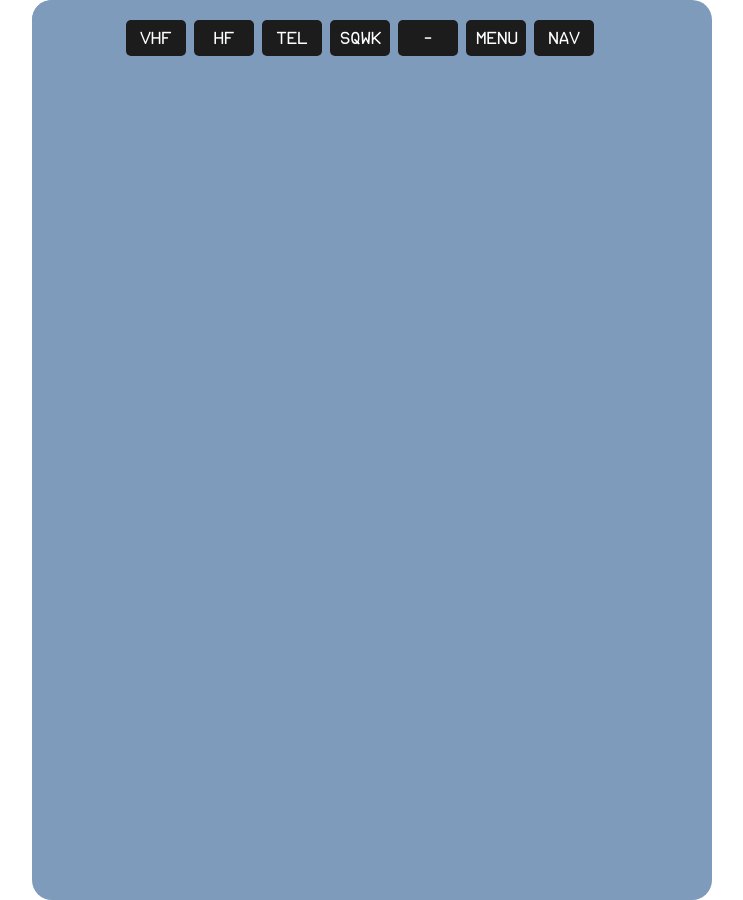
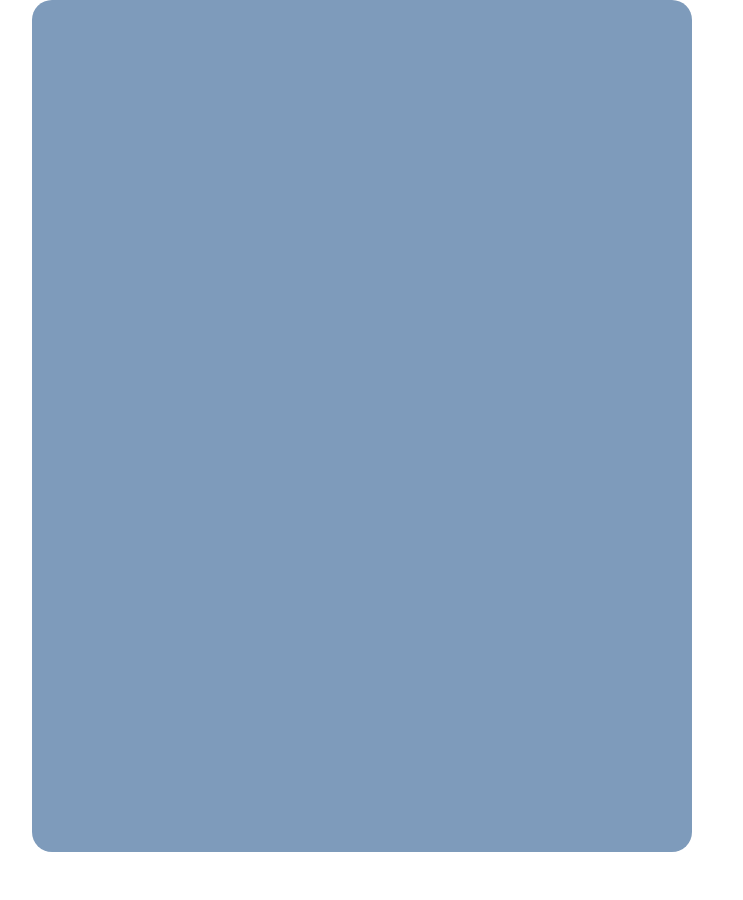
Before and after one commit to ibza-sujau/rmp, a React (Create React App) app: page /sqwk in a window 1280 px wide. Shown: the whole page, without its empty margins (278-1021 px from the left). After the commit the page ends 852 px from the top, so only its background shows below. Built offline with nearby package versions, Linux system fonts and the light colour scheme.

Commit message:
Adding ENUM button types, removing file clutter.

```diff
--- a/src/components/Input.tsx
+++ b/src/components/Input.tsx
@@ -9,10 +9,9 @@ type InputProps = {
     onChange?: () => void,
 }
 
-const Input = ({...props}: InputProps) => {
-    return(
-        <input type={props.type} placeholder={props.placeholder} maxLength={props.characterLimit} className={"input"} onChange={props.onChange}/>
+export const Input = ({...props}: InputProps) => {
+    return (
+        <input type={props.type} placeholder={props.placeholder} maxLength={props.characterLimit} className={"input"}
+               onChange={props.onChange}/>
     )
 }
-
-export default Input;
--- a/src/components/buttons/MainButton.tsx
+++ b/src/components/buttons/MainButton.tsx
@@ -1,16 +1,22 @@
 import React from "react";
 import "./MainButton.scss";
 
-type MainButtonProps = {
+export enum ButtonType {
+    Left,
+    Right,
+    Main,
+    NumPad
+}
+
+type ButtonProps = {
+    type: ButtonType,
     className?: string
     onClick?: () => void,
     children?: any,
 }
 
-const MainButton = ({...props}: MainButtonProps) => {
-    return(
+export const Button = (props: ButtonProps) => {
+    return (
         <button className={"btn"} onClick={props.onClick}>{props.children}</button>
-    )
+    );
 }
-
-export default MainButton;
--- a/src/pages/SqwkPage.tsx
+++ b/src/pages/SqwkPage.tsx
@@ -1,25 +1,9 @@
 import React from 'react';
 import './SqwkPage.scss';
-import MainButton from "../components/buttons/MainButton";
-import { useHistory } from "react-router-dom";
 
 const SqwkPage = () => {
-
-    const history = useHistory();
-
     return (
         <div className={"page"}>
-            <div className={"rmp"}>
-                <div className={"btn-group"}>
-                    <MainButton onClick={() => history.push("/vhs")} children={"VHF"} />
-                    <MainButton children={"HF"} />
-                    <MainButton children={"TEL"} />
-                    <MainButton onClick={() => history.push("/sqwk")} children={"SQWK"} />
-                    <MainButton children={"-"} />
-                    <MainButton children={"MENU"} />
-                    <MainButton children={"NAV"} />
-                </div>
-            </div>
         </div>
     )
 }
--- a/src/pages/VhsPage.tsx
+++ b/src/pages/VhsPage.tsx
@@ -2,22 +2,23 @@ import React from 'react';
 import './VhsPage.scss';
 import { useHistory } from "react-router-dom";
 
-import Input from "../components/Input"
-import MainButton from "../components/buttons/MainButton";
+// COMPONENTS
+import { Input } from "../components/Input"
+import { Button, ButtonType } from "../components/buttons/MainButton";
 
-const VhsPage = () => {
+export const VhsPage = () => {
 
     const history = useHistory();
 
     return (
         <div className={"page"}>
-            <MainButton onClick={() => history.push("/vhs")} children={"VHF"} />
-            <MainButton children={"HF"} />
-            <MainButton children={"TEL"} />
-            <MainButton onClick={() => history.push("/sqwk")} children={"SQWK"} />
-            <MainButton children={"-"} />
-            <MainButton children={"MENU"} />
-            <MainButton children={"NAV"} />
+            <Button onClick={() => history.push("/vhs")} children={"VHF"}  type={ButtonType.Main}/>
+            <Button children={"HF"}  type={ButtonType.Main}/>
+            <Button children={"TEL"} type={ButtonType.Main}/>
+            <Button onClick={() => history.push("/sqwk")} children={"SQWK"} type={ButtonType.Main}/>
+            <Button children={"-"} type={ButtonType.Main}/>
+            <Button children={"MENU"} type={ButtonType.Main}/>
+            <Button children={"NAV"} type={ButtonType.Main}/>
             <div className={"screen"}>
                 <div className={"flex-row"}>
                     <div className={"flex-row-item-1"}>
@@ -37,7 +38,7 @@ const VhsPage = () => {
                         <Input characterLimit={7} placeholder={"DATA"} type={"text"}/>
                     </div>
                     <div className={"flex-row-item-2"}>
-                        <h2>VHF1</h2>
+                        <h2>VHF2</h2>
                     </div>
                     <div className={"flex-row-item-3"}>
                         <p>STBY</p>
@@ -50,7 +51,7 @@ const VhsPage = () => {
                         <Input characterLimit={7} placeholder={"DATA"} type={"text"}/>
                     </div>
                     <div className={"flex-row-item-2"}>
-                        <h2>VHF1</h2>
+                        <h2>VHF3</h2>
                     </div>
                     <div className={"flex-row-item-3"}>
                         <p>STBY</p>
```
Also changed, not shown: src/components/buttons/LeftButton.tsx (+7 -1 lines).
